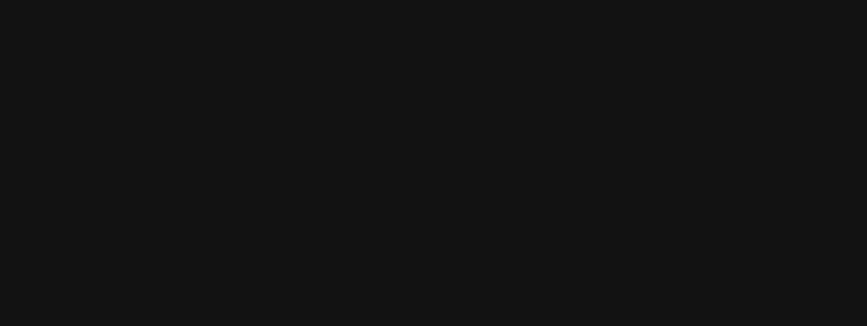
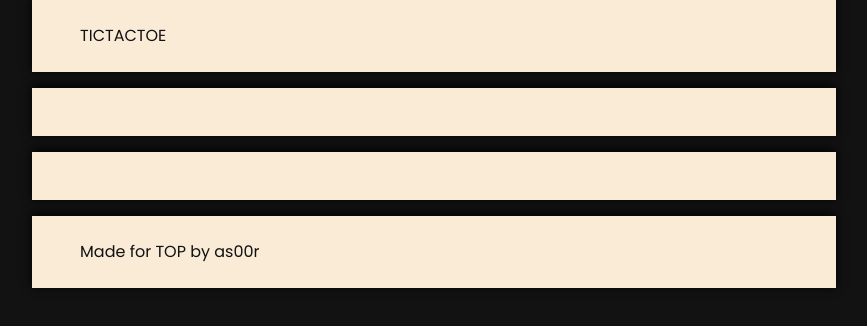
Before and after one commit to as00r-dev/tic-tac-toe, a plain HTML site: page index.html in a window 1280 px wide. Shown: the whole page, without its empty margins (206-1073 px from the left). Drawn offline with Linux system fonts and the light colour scheme.

Commit message:
Add: HTML basic structure

```diff
--- a/index.html
+++ b/index.html
@@ -8,5 +8,23 @@
 		<link rel="stylesheet" href="./src/style.css" />
 		<script src="./src/script.js" defer></script>
 	</head>
-	<body></body>
+	<body>
+		<header>
+			<div class="container">
+				<div class="logo">TICTACTOE</div>
+				<div class="mode-select"></div>
+			</div>
+		</header>
+		<main>
+			<div class="welcome container">
+				<!-- Welcome Screen -->
+			</div>
+			<div class="game container">
+				<!-- Game -->
+			</div>
+		</main>
+		<footer>
+			<div class="container">Made for TOP by as00r</div>
+		</footer>
+	</body>
 </html>
```
